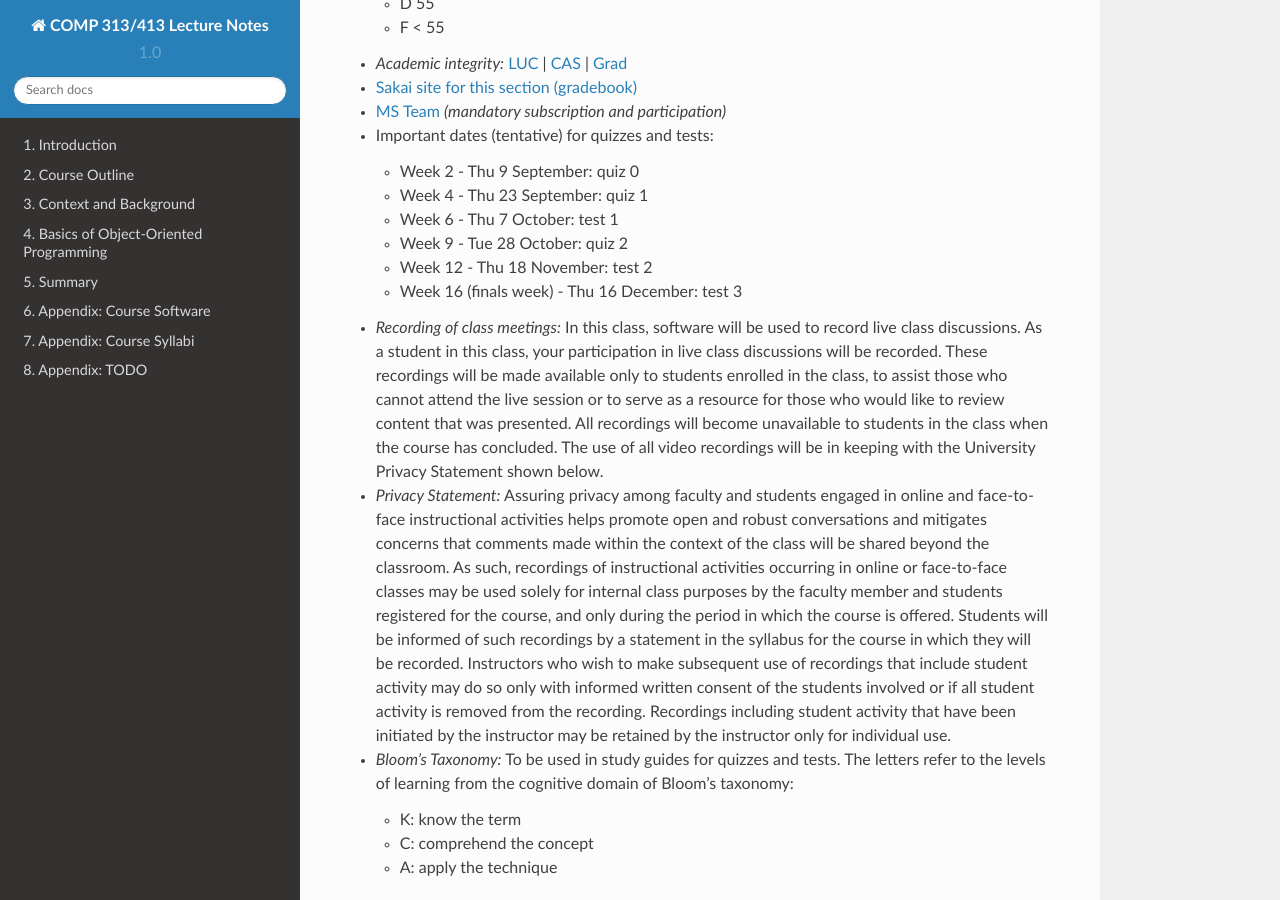
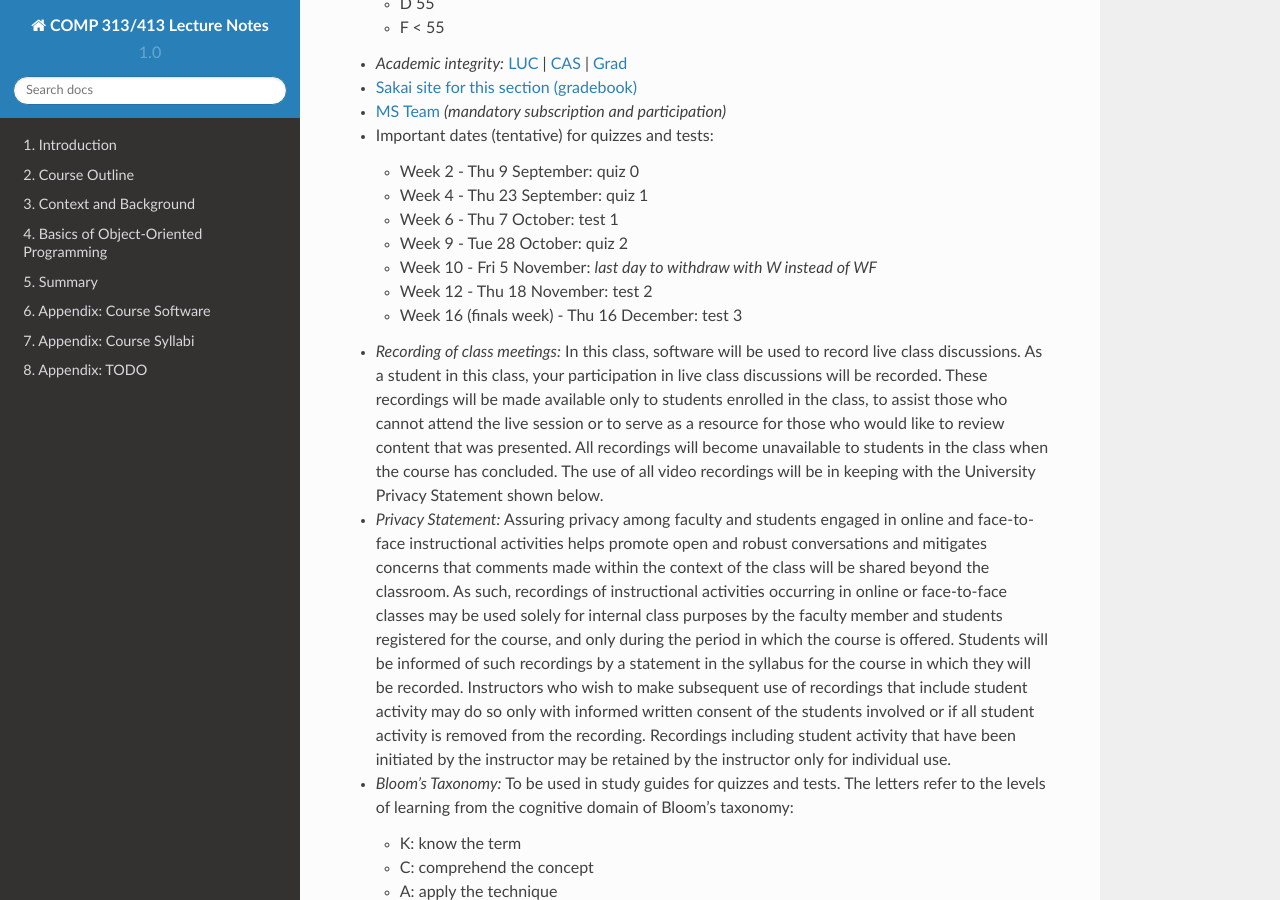
Before and after one commit to LoyolaChicagoBooks/lucoodevcourse, a Sphinx documentation site: the page built from source/syllabi/2021Fall.rst, in a window 1280 px wide and 900 px high, scrolled down 2400 px. Built offline with Sphinx 7.4.7 and the Read the Docs theme 2.0.0, drawn with Linux system fonts in a browser that asks for light colours; pages that are not in the unit, such as notebooks, are missing from menus.

Commit message:
added WF deadline
Signed-off-by: Konstantin Läufer <klaeufer@gmail.com>

```diff
--- a/source/syllabi/2021Fall.rst
+++ b/source/syllabi/2021Fall.rst
@@ -109,6 +109,7 @@ Sections: 002 Fall 2021
   - Week 4 - Thu 23 September: quiz 1
   - Week 6 - Thu 7 October: test 1
   - Week 9 - Tue 28 October: quiz 2
+  - Week 10 - Fri 5 November: *last day to withdraw with W instead of WF*
   - Week 12 - Thu 18 November: test 2
   - Week 16 (finals week) - Thu 16 December: test 3
 
```
